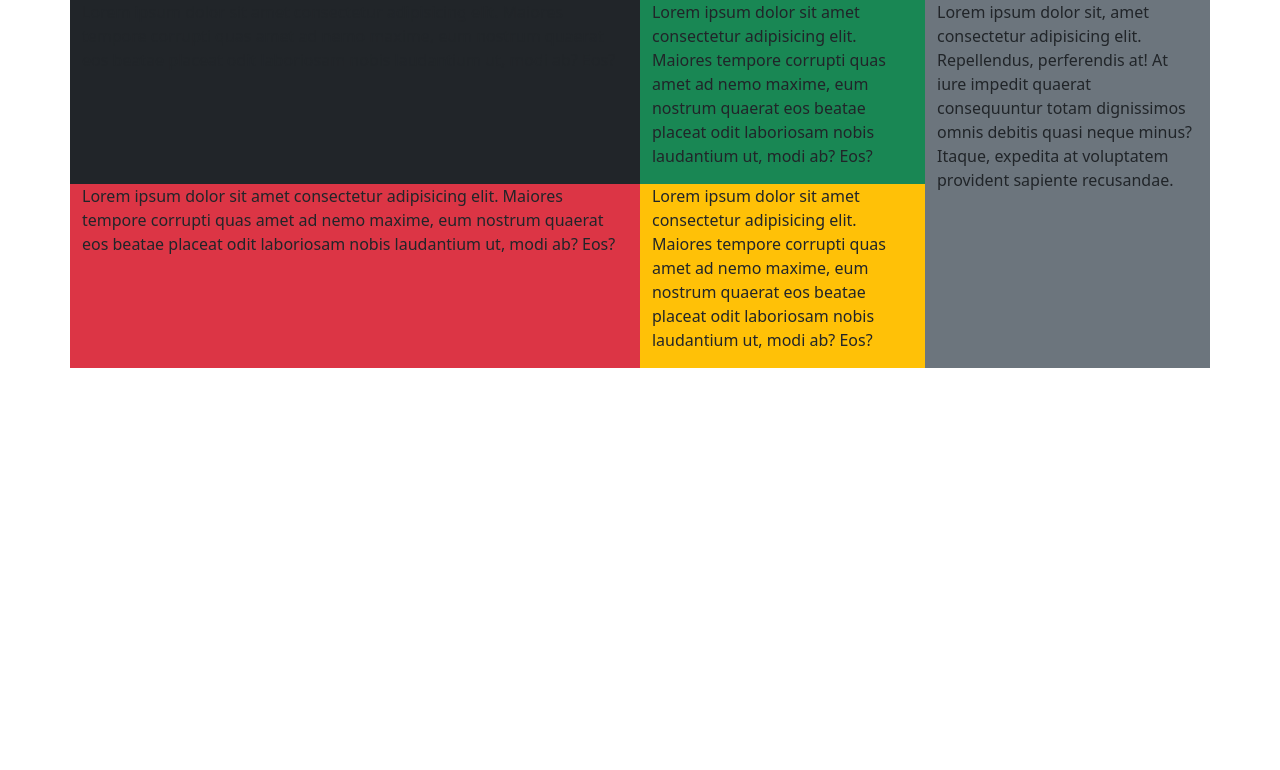
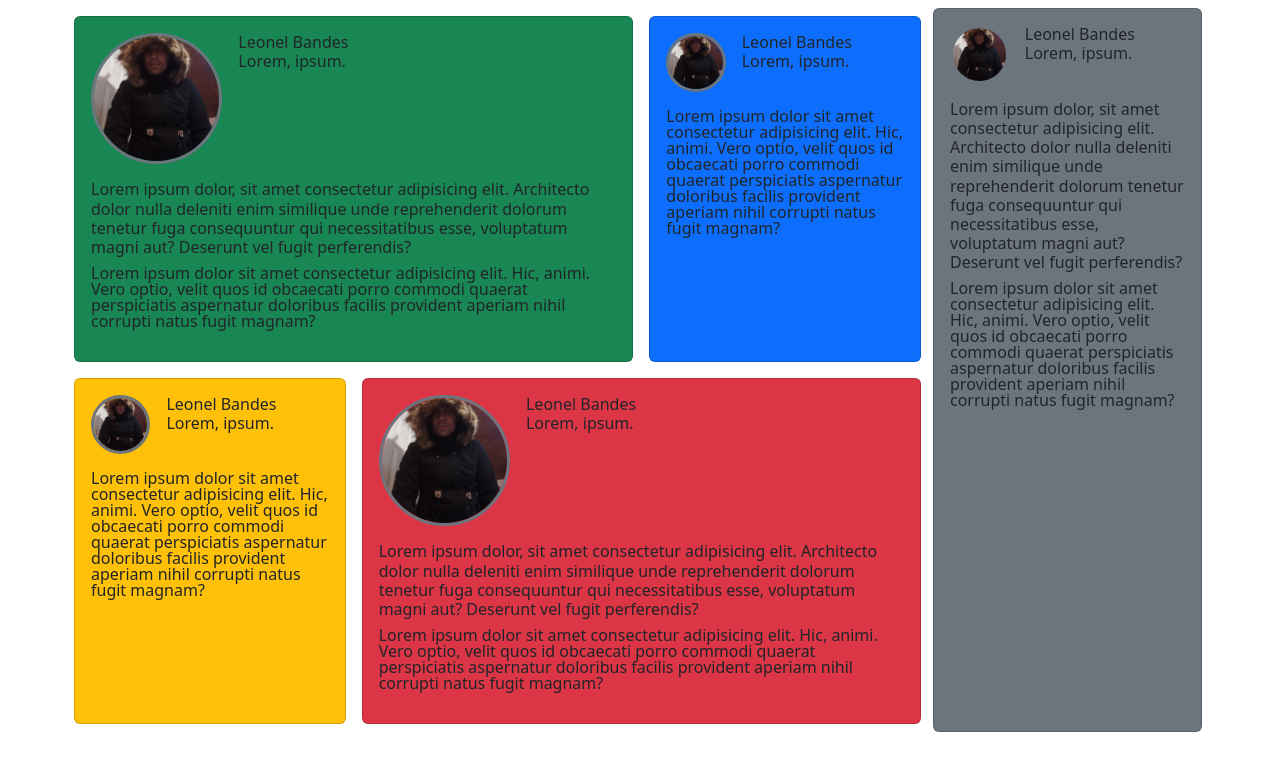
Before and after one commit to garkgala/Boostrap, a plain HTML site: page index.html in a window 1280 px wide. Drawn offline with nearby package versions, Linux system fonts and the light colour scheme.

Commit message:
90% del trabajo realizado

```diff
--- a/index.html
+++ b/index.html
@@ -9,33 +9,104 @@
     <link href="https://cdn.jsdelivr.net/npm/bootstrap@5.2.0-beta1/dist/css/bootstrap.min.css" rel="stylesheet" integrity="sha384-0evHe/X+R7YkIZDRvuzKMRqM+OrBnVFBL6DOitfPri4tjfHxaWutUpFmBp4vmVor" crossorigin="anonymous">
 </head>
 <body>
-    <main class="container">
+    <main class="container d-flex align-items-center justify-content-center ">
         <div class="row">
             <!--Columna izquierda-->
-            <div class="col-12 col-lg-9 bg-primary">
+            <div class="col-12 col-lg-9 p-2">
                 <div class="row">
-                    <div class="col-12 col-lg-8 bg-dark">
-                        <p>Lorem ipsum dolor sit amet consectetur adipisicing elit. Maiores tempore corrupti quas amet ad nemo maxime,
-                             eum nostrum quaerat eos beatae placeat odit laboriosam nobis laudantium ut, modi ab? Eos?</p>
+                    <div class="col-12 col-lg-8 p-2">
+                        <article class="card h-100  bg-success">
+                            <div class="card-body">
+                                <div class="d-flex mb-3">
+                                    <img src="imagenes/leonel.jpg" alt="" class="h-25 w-25 border border-secondary border-3 rounded-circle">
+                                    <div class="ps-3">
+                                        <h6 class="m-0 h6">Leonel Bandes</h6>
+                                        <p class="m-0 h6">Lorem, ipsum.</p>
+                                    </div>
+                                </div>
+                                <div>
+                                    <p class="h6">Lorem ipsum dolor, sit amet consectetur adipisicing elit. Architecto dolor nulla deleniti enim similique unde reprehenderit
+                                        dolorum tenetur fuga consequuntur qui necessitatibus esse, voluptatum magni aut? Deserunt vel fugit perferendis?</p>
+                                    <p class="fs-6 lh-1">Lorem ipsum dolor sit amet consectetur adipisicing elit. Hic, animi. Vero optio, velit quos id obcaecati porro commodi quaerat perspiciatis
+                                        aspernatur doloribus facilis provident aperiam nihil corrupti natus fugit magnam?</p>
+                                </div>
+                            </div>
+                        </article>
                     </div>
-                    <div class="col-12 col-lg-4 bg-success">
-                        <p>Lorem ipsum dolor sit amet consectetur adipisicing elit. Maiores tempore corrupti quas amet ad nemo maxime,
-                             eum nostrum quaerat eos beatae placeat odit laboriosam nobis laudantium ut, modi ab? Eos?</p>
+                    <div class="col-12 col-lg-4 p-2">
+                        <article class="card h-100 bg-primary">
+                            <div class="card-body">
+                                <div class="d-flex mb-3">
+                                    <img src="imagenes/leonel.jpg" alt="" class="h-25 w-25 border border-secondary border-3 rounded-circle">
+                                    <div class="ps-3">
+                                        <h6 class="m-0 h6">Leonel Bandes</h6>
+                                        <p class="m-0 h6">Lorem, ipsum.</p>
+                                    </div>
+                                </div>
+                                <div>
+                                    <p class="fs-6 lh-1">Lorem ipsum dolor sit amet consectetur adipisicing elit. Hic, animi. Vero optio, velit quos id obcaecati porro commodi quaerat perspiciatis
+                                        aspernatur doloribus facilis provident aperiam nihil corrupti natus fugit magnam?</p>
+                                </div>
+                            </div>
+                        </article>
                     </div>
-                    <div class="col-12 col-lg-8 bg-danger">
-                        <p>Lorem ipsum dolor sit amet consectetur adipisicing elit. Maiores tempore corrupti quas amet ad nemo maxime,
-                             eum nostrum quaerat eos beatae placeat odit laboriosam nobis laudantium ut, modi ab? Eos?</p>
+                    <div class="col-12 col-lg-4 p-2">
+                        <article class="card h-100 bg-warning">
+                            <div class="card-body">
+                                <div class="d-flex mb-3">
+                                    <img src="imagenes/leonel.jpg" alt="" class="h-25 w-25 border border-secondary border-3 rounded-circle">
+                                    <div class="ps-3">
+                                        <h6 class="m-0 h6">Leonel Bandes</h6>
+                                        <p class="m-0 h6">Lorem, ipsum.</p>
+                                    </div>
+                                </div>
+                                <div>
+                                    <p class="fs-6 lh-1">Lorem ipsum dolor sit amet consectetur adipisicing elit. Hic, animi. Vero optio, velit quos id obcaecati porro commodi quaerat perspiciatis
+                                        aspernatur doloribus facilis provident aperiam nihil corrupti natus fugit magnam?</p>
+                                </div>
+                            </div>
+                        </article>
                     </div>
-                    <div class="col-12 col-lg-4 bg-warning">
-                        <p>Lorem ipsum dolor sit amet consectetur adipisicing elit. Maiores tempore corrupti quas amet ad nemo maxime,
-                             eum nostrum quaerat eos beatae placeat odit laboriosam nobis laudantium ut, modi ab? Eos?</p>
+                    <div class="col-12 col-lg-8 p-2">
+                        <article class="card h-100 bg-danger">
+                            <div class="card-body">
+                                <div class="d-flex mb-3">
+                                    <img src="imagenes/leonel.jpg" alt="" class="h-25 w-25 border border-secondary border-3 rounded-circle">
+                                    <div class="ps-3">
+                                        <h6 class="m-0 h6">Leonel Bandes</h6>
+                                        <p class="m-0 h6">Lorem, ipsum.</p>
+                                    </div>
+                                </div>
+                                <div>
+                                    <p class="h6">Lorem ipsum dolor, sit amet consectetur adipisicing elit. Architecto dolor nulla deleniti enim similique unde reprehenderit
+                                        dolorum tenetur fuga consequuntur qui necessitatibus esse, voluptatum magni aut? Deserunt vel fugit perferendis?</p>
+                                    <p class="fs-6 lh-1">Lorem ipsum dolor sit amet consectetur adipisicing elit. Hic, animi. Vero optio, velit quos id obcaecati porro commodi quaerat perspiciatis
+                                        aspernatur doloribus facilis provident aperiam nihil corrupti natus fugit magnam?</p>
+                                </div>
+                            </div>
+                        </article>
                     </div>
                 </div>
             </div>
             <!--Columna derecha-->
-            <div class="col-12 col-lg-3 bg-secondary">
-                Lorem ipsum dolor sit, amet consectetur adipisicing elit. Repellendus, perferendis at! At iure impedit quaerat consequuntur
-                totam dignissimos omnis debitis quasi neque minus? Itaque, expedita at voluptatem provident sapiente recusandae.
+            <div class="col-12 col-lg-3 p-2">
+                <article class="card h-100 bg-secondary">
+                    <div class="card-body">
+                        <div class="d-flex mb-3">
+                            <img src="imagenes/leonel.jpg" alt="" class="h-25 w-25 border border-secondary border-3 rounded-circle">
+                            <div class="ps-3">
+                                <h6 class="m-0 h6">Leonel Bandes</h6>
+                                <p class="m-0 h6">Lorem, ipsum.</p>
+                            </div>
+                        </div>
+                        <div>
+                            <p class="h6">Lorem ipsum dolor, sit amet consectetur adipisicing elit. Architecto dolor nulla deleniti enim similique unde reprehenderit
+                                dolorum tenetur fuga consequuntur qui necessitatibus esse, voluptatum magni aut? Deserunt vel fugit perferendis?</p>
+                            <p class="fs-6 lh-1">Lorem ipsum dolor sit amet consectetur adipisicing elit. Hic, animi. Vero optio, velit quos id obcaecati porro commodi quaerat perspiciatis
+                                aspernatur doloribus facilis provident aperiam nihil corrupti natus fugit magnam?</p>
+                        </div>
+                    </div>
+                </article>
             </div>
         </div>
     </main>
```
Also changed, not shown: Imagenes/leonel.jpg (added).
